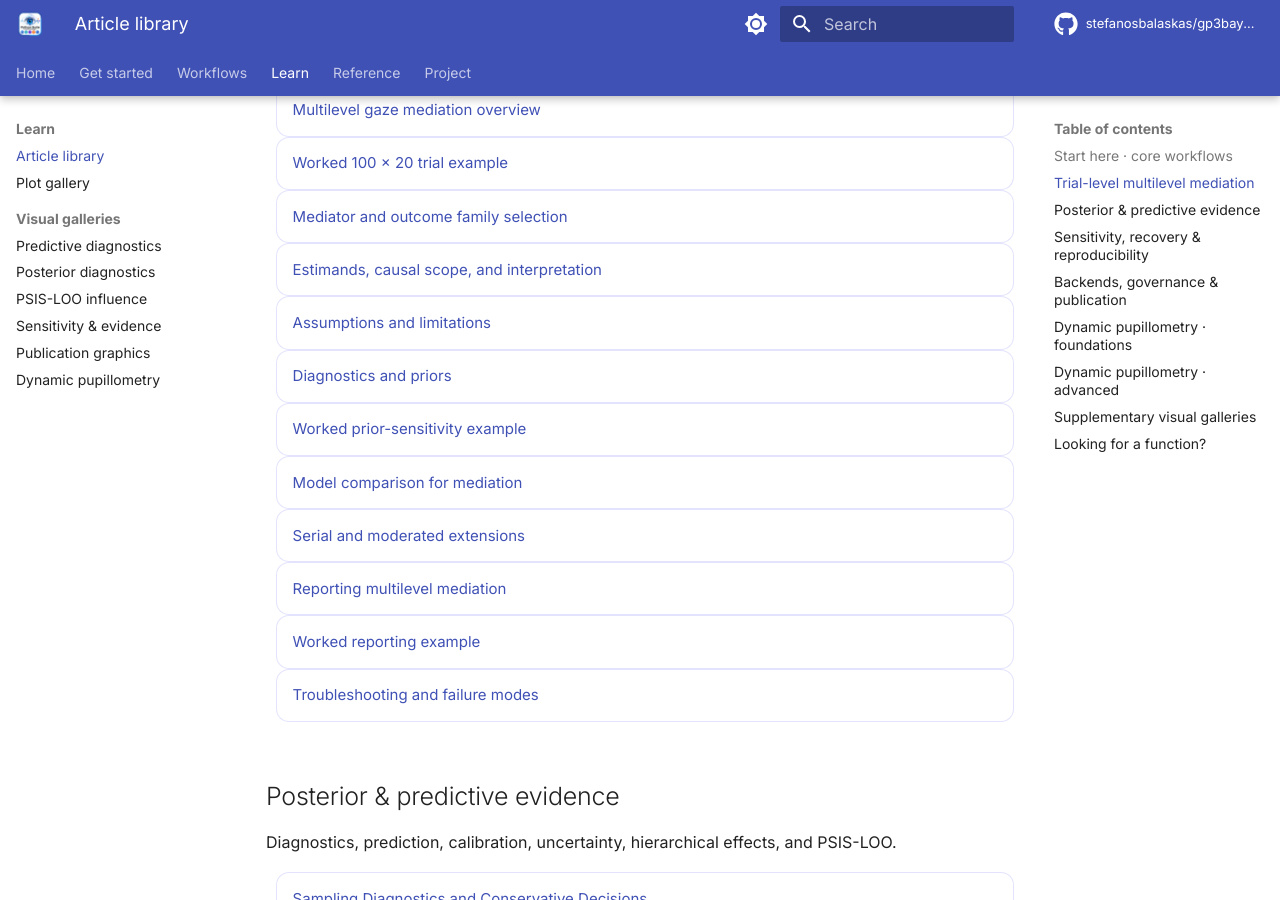
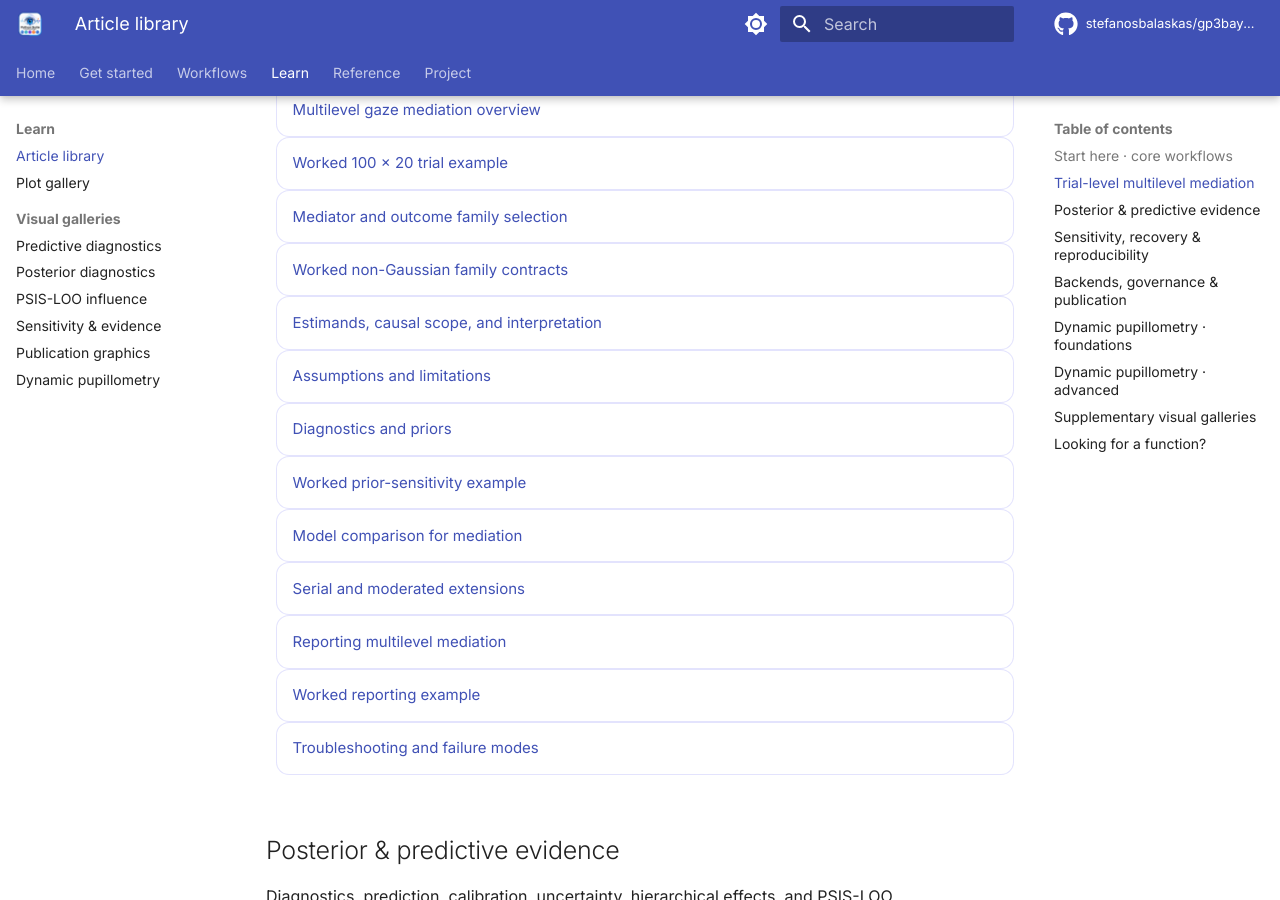
Before and after one commit to stefanosbalaskas/gp3bayespy, an MkDocs documentation site: the page built from docs/articles/index.md, in a window 1280 px wide and 900 px high, scrolled down 1346 px. Built offline with MkDocs 1.6.1 and Material for MkDocs 9.7.7, drawn with Linux system fonts in a browser that asks for light colours; comment, search, counter and statistics services are not loaded.

Commit message:
docs: surface non-Gaussian mediation guide

```diff
--- a/docs/articles/index.md
+++ b/docs/articles/index.md
@@ -37,6 +37,7 @@ Repeated-measures mechanism models that keep within- and between-participant pat
 - [Multilevel gaze mediation overview](multilevel-mediation/index.md)
 - [Worked 100 × 20 trial example](multilevel-mediation/worked-example.md)
 - [Mediator and outcome family selection](multilevel-mediation/family-selection.md)
+- [Worked non-Gaussian family contracts](multilevel-mediation/non-gaussian-family-contracts.md)
 - [Estimands, causal scope, and interpretation](multilevel-mediation/interpretation-and-estimands.md)
 - [Assumptions and limitations](multilevel-mediation/assumptions-and-limitations.md)
 - [Diagnostics and priors](multilevel-mediation/diagnostics-and-priors.md)
```
